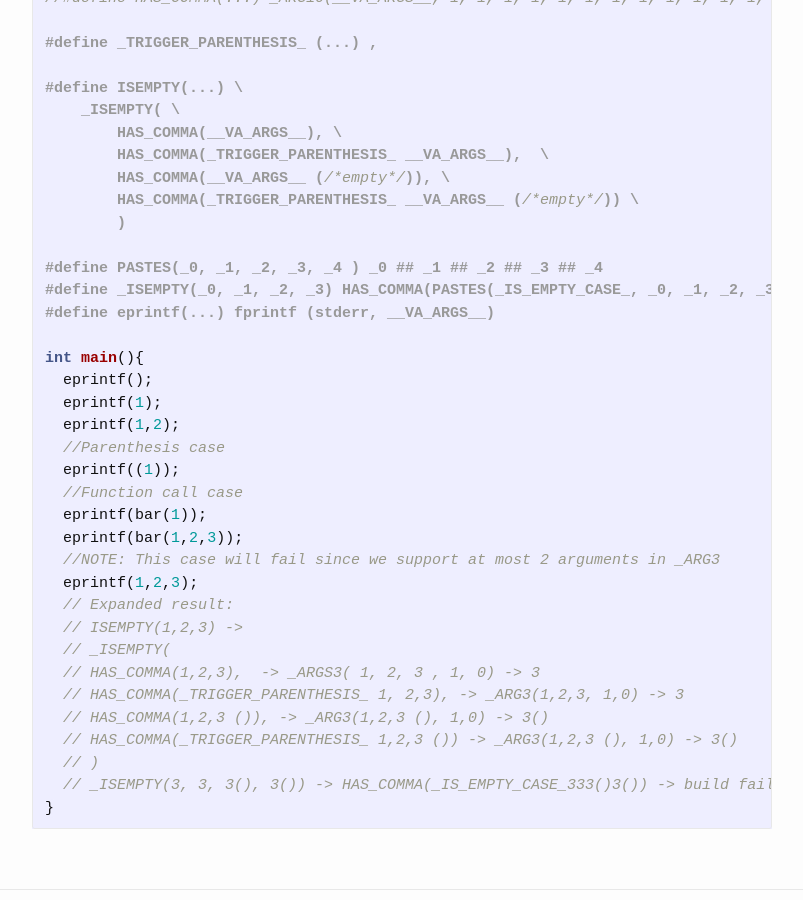
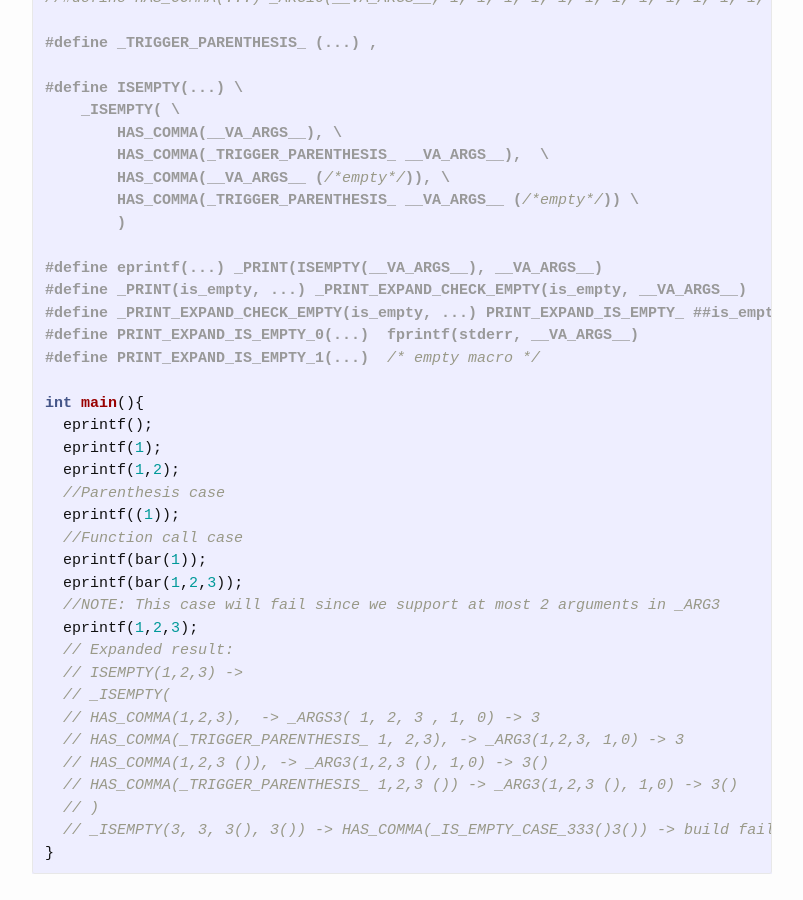
Before and after one commit to t6847kimo/blog, a Jekyll site: the page built from _posts/2019-02-04-Remove comma in variadic macro.md, in a window 1280 px wide and 900 px high, scrolled down 4333 px. Shown: the whole window, without its empty margins (238-1041 px from the left). Built offline with Jekyll 4.4.1, drawn with Linux system fonts in a browser that asks for light colours; nearby versions of some CDN libraries; comment, search, counter and statistics services are not loaded.

Commit message:
Update 2019-02-04-Remove comma in variadic macro.md

```diff
--- a/_posts/2019-02-04-Remove comma in variadic macro.md
+++ b/_posts/2019-02-04-Remove comma in variadic macro.md
@@ -184,9 +184,11 @@ Finally, `_ISEMPTY(0, 0, 0, 1)` -> `HAS_COMMA(_IS_EMPTY_CASE_0001)` -> `HAS_COMM
         HAS_COMMA(_TRIGGER_PARENTHESIS_ __VA_ARGS__ (/*empty*/)) \
         )
 
-#define PASTES(_0, _1, _2, _3, _4 ) _0 ## _1 ## _2 ## _3 ## _4
-#define _ISEMPTY(_0, _1, _2, _3) HAS_COMMA(PASTES(_IS_EMPTY_CASE_, _0, _1, _2, _3))
-#define eprintf(...) fprintf (stderr, __VA_ARGS__)
+#define eprintf(...) _PRINT(ISEMPTY(__VA_ARGS__), __VA_ARGS__)
+#define _PRINT(is_empty, ...) _PRINT_EXPAND_CHECK_EMPTY(is_empty, __VA_ARGS__)
+#define _PRINT_EXPAND_CHECK_EMPTY(is_empty, ...) PRINT_EXPAND_IS_EMPTY_ ##is_empty (__VA_ARGS__)
+#define PRINT_EXPAND_IS_EMPTY_0(...)  fprintf(stderr, __VA_ARGS__)
+#define PRINT_EXPAND_IS_EMPTY_1(...)  /* empty macro */
 
 int main(){
   eprintf();
```
